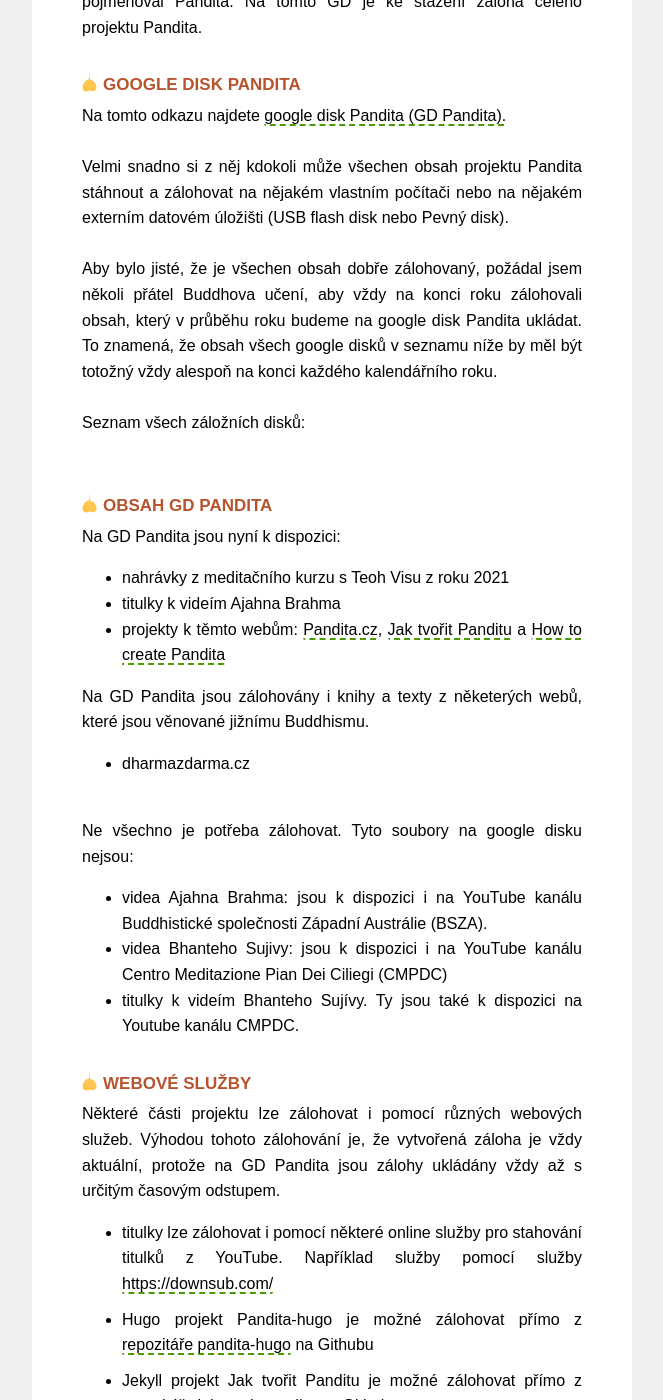
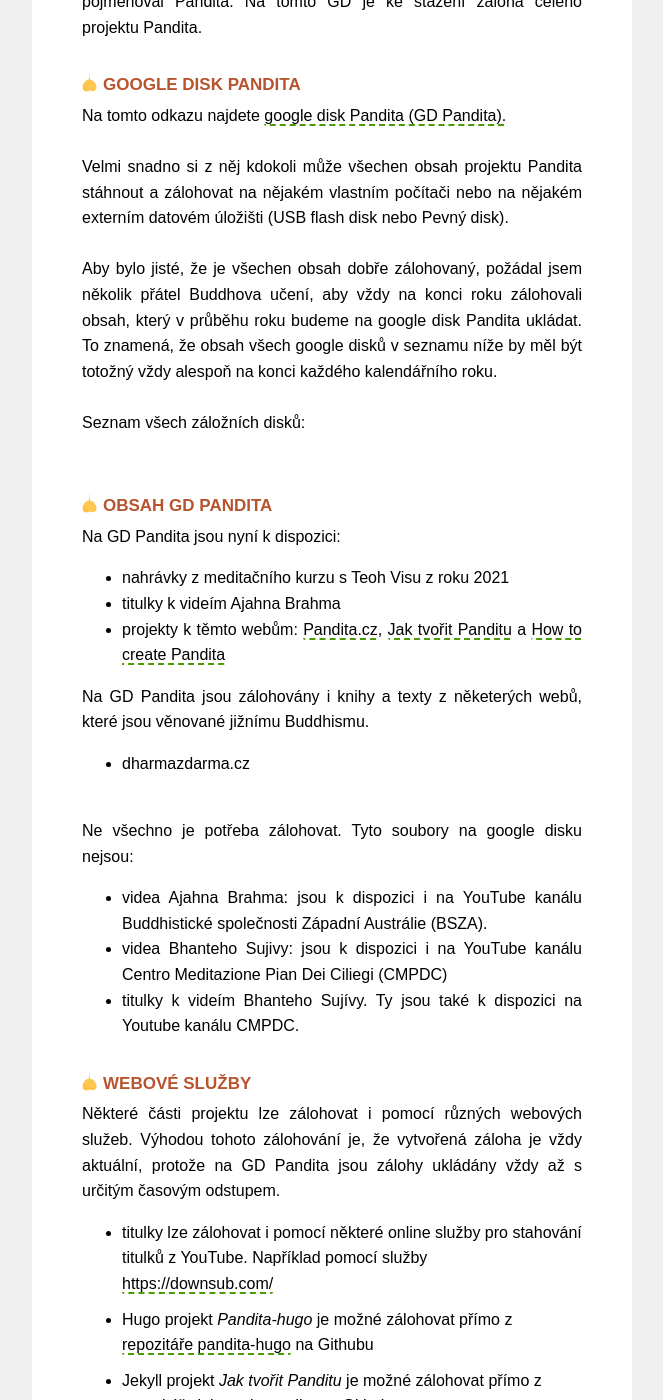
Before and after one commit to Borek78/jak-tvorit-panditu, a Jekyll site: the page built from zalohovani.md, in a window 1280 px wide and 1400 px high, scrolled down 484 px. Shown: the whole window, without its empty margins (308-971 px from the left). Built offline with Jekyll 4.4.1, drawn with Linux system fonts in a browser that asks for light colours; some of the changed text lies outside the part shown.

Commit message:
web pandita.cz zkontrolovan, ted jeste kontroluje text tohodle blogu

```diff
--- a/zalohovani.md
+++ b/zalohovani.md
@@ -15,7 +15,7 @@
 
 Velmi snadno si z něj kdokoli může všechen obsah projektu Pandita stáhnout a zálohovat na nějakém vlastním počítači nebo na nějakém externím datovém úložišti (USB flash disk nebo Pevný disk).<br><br>
 
-Aby bylo jisté, že je všechen obsah dobře zálohovaný, požádal jsem několi přátel Buddhova učení, aby vždy na konci roku zálohovali obsah, který v průběhu roku budeme na google disk Pandita ukládat. To znamená, že obsah všech google disků v seznamu níže by měl být totožný vždy alespoň na konci každého kalendářního roku.<br><br>
+Aby bylo jisté, že je všechen obsah dobře zálohovaný, požádal jsem několik přátel Buddhova učení, aby vždy na konci roku zálohovali obsah, který v průběhu roku budeme na google disk Pandita ukládat. To znamená, že obsah všech google disků v seznamu níže by měl být totožný vždy alespoň na konci každého kalendářního roku.<br><br>
 
 Seznam všech záložních disků:<br><br>
 
@@ -48,14 +48,14 @@
 Některé části projektu lze zálohovat i pomocí různých webových služeb. Výhodou tohoto zálohování je, že vytvořená záloha je vždy aktuální, protože na GD Pandita jsou zálohy ukládány vždy až s určitým časovým odstupem.
 
 <ul>
-<li>titulky lze zálohovat i pomocí některé online služby pro stahování titulků z YouTube. Například služby pomocí služby <a href="https://downsub.com/">https://downsub.com/</a></li>
+<li style="text-align:left">titulky lze zálohovat i pomocí některé online služby pro stahování titulků z YouTube. Například pomocí služby <a href="https://downsub.com/">https://downsub.com/</a></li>
 
-<li class="li-zvetsit-rozestupy">Hugo projekt Pandita-hugo je možné zálohovat přímo z <a href="https://github.com/Borek78/pandita-hugo">repozitáře pandita-hugo</a> na Githubu</li>
+<li class="li-zvetsit-rozestupy" style="text-align:left">Hugo projekt <i>Pandita-hugo</i> je možné zálohovat přímo z <a href="https://github.com/Borek78/pandita-hugo">repozitáře pandita-hugo</a> na Githubu</li>
 
-<li class="li-zvetsit-rozestupy">Jekyll projekt Jak tvořit Panditu je možné zálohovat přímo z <a href="https://github.com/Borek78/jak-tvorit-panditu">repozitáře jak-tvorit-panditu</a> na Githubu</li>
+<li class="li-zvetsit-rozestupy" style="text-align:left">Jekyll projekt <i>Jak tvořit Panditu</i> je možné zálohovat přímo z <a href="https://github.com/Borek78/jak-tvorit-panditu">repozitáře jak-tvorit-panditu</a> na Githubu</li>
 
-<li class="li-zvetsit-rozestupy">Jekyll projekt How to create Pandita je možné zálohovat přímo z <a href="https://github.com/Borek78/how-to-create-pandita">repozitáře how-to-create-pandita</a> na Githubu</li>
+<li class="li-zvetsit-rozestupy" style="text-align:left">Jekyll projekt <i>How to create Pandita</i> je možné zálohovat přímo z <a href="https://github.com/Borek78/how-to-create-pandita">repozitáře how-to-create-pandita</a> na Githubu</li>
 
-<li class="li-zvetsit-rozestupy">statické stránky lze vždy vygenerovat pomocí projektů: Pandita-hugo projektu nebo obou Jekyll projektů. Je možné si je ale i stáhnout rovnou z internetu pomocí nějakého programu pro stahování webových stránek, například pomocí <a href="https://www.httrack.com/">programu Htttrack.</a></li>
+<li class="li-zvetsit-rozestupy" style="text-align:left">statické stránky lze vždy vygenerovat pomocí projektů: Pandita-hugo projektu nebo obou Jekyll projektů. Je možné si je ale i stáhnout rovnou z internetu pomocí nějakého programu pro stahování webových stránek, například pomocí <a href="https://www.httrack.com/">programu Htttrack.</a></li>
 
 </ul>
```
Also changed, not shown: index.md (+6 -4 lines), opravneni-k-uziti-obsahu-youtube-kanalu-pandita-cz.md (+6 -6 lines).
